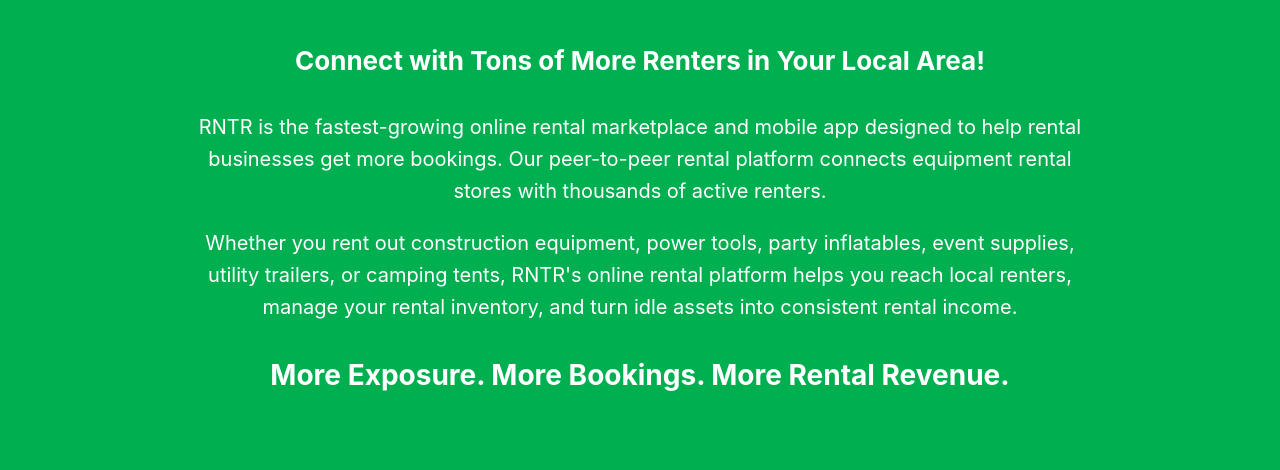
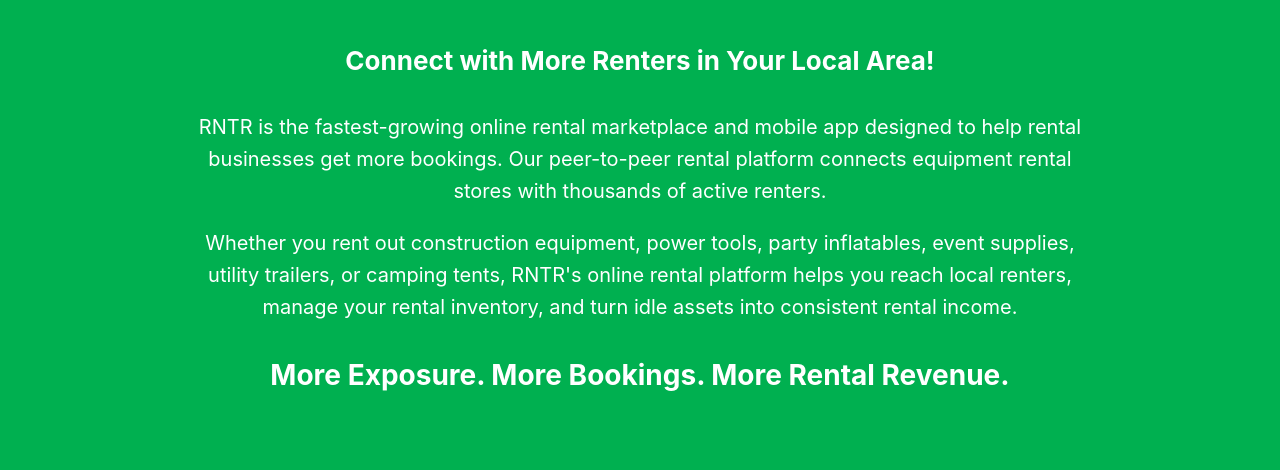
Before and after one commit to smokyweb/r7test3, a website: page index.html in a window 1280 px wide. Shown: the part 330-800 px from the top of the page. Drawn offline with Linux system fonts and the light colour scheme.

Commit message:
Remove 'Tons of' from renters headline

```diff
--- a/index.html
+++ b/index.html
@@ -327,7 +327,7 @@
             <h1>How RNTR Partners<br>With Your Rental Business</h1>
         </div>
         <div class="hero-bottom">
-            <p>Connect with Tons of More Renters in Your Local Area!</p>
+            <p>Connect with More Renters in Your Local Area!</p>
             <p>RNTR is the fastest-growing online rental marketplace and mobile app designed to help rental businesses get more bookings. Our peer-to-peer rental platform connects equipment rental stores with thousands of active renters.</p>
             <p>Whether you rent out construction equipment, power tools, party inflatables, event supplies, utility trailers, or camping tents, RNTR's online rental platform helps you reach local renters, manage your rental inventory, and turn idle assets into consistent rental income.</p>
             <p class="tagline">More Exposure. More Bookings. More Rental Revenue.</p>
```
